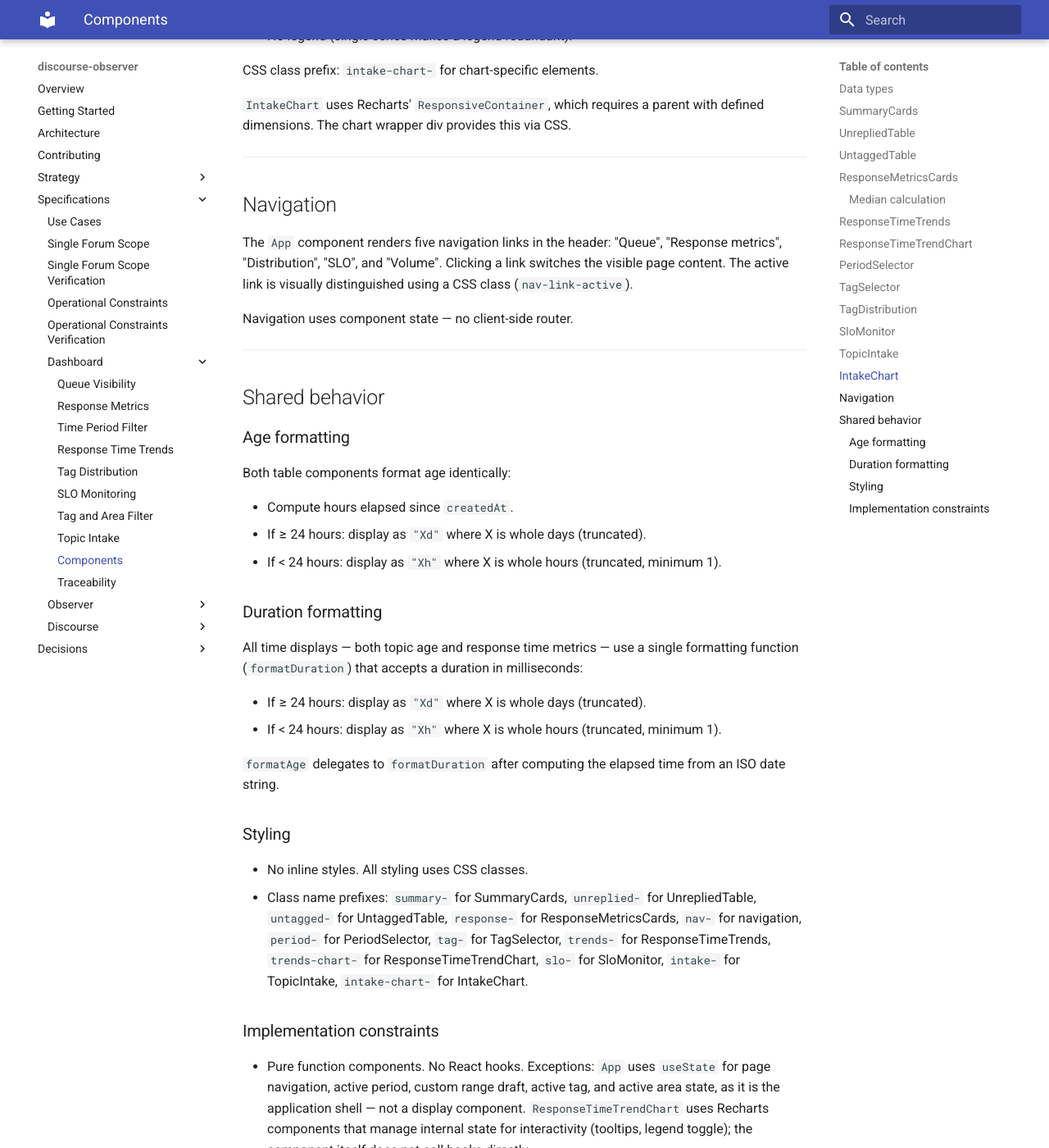
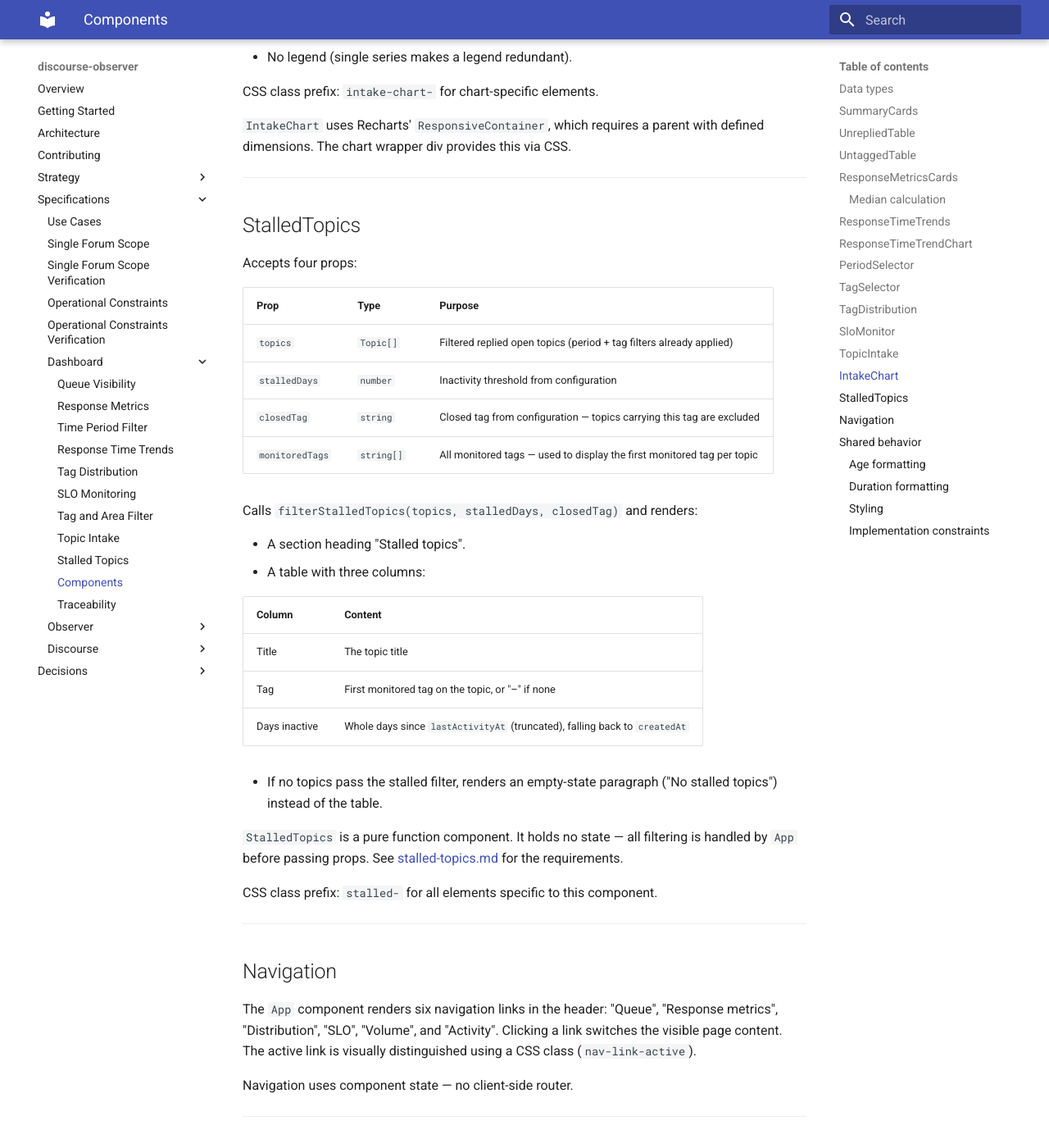
Before and after one commit to MorganDigitalAsyncTransparency/community, an MkDocs documentation site: the page built from discourse-observer/specs/dashboard/dashboard-components.md, in a window 1280 px wide and 1400 px high, scrolled down 7781 px. Shown: the whole window at 82% size. Built offline with MkDocs 1.6.1 and Material for MkDocs 9.7.7, drawn with Linux system fonts in a browser that asks for light colours; some of the changed text lies outside the part shown.

Commit message:
Update documentation for UC-18 stalled topics
- Add StalledTopics component to dashboard-components.md
- Add UC-18 traceability row to traceability.md
- Add stalled-* CSS classes to App.css
- Update ARCHITECTURE.md and CLAUDE.md to mention Activity page
- Add stalled-topics.md to mkdocs.yml navigation

Co-Authored-By: Claude Opus 4.6 (1M context) <noreply@anthropic.com>

```diff
--- a/discourse-observer/specs/dashboard/dashboard-components.md
+++ b/discourse-observer/specs/dashboard/dashboard-components.md
@@ -2,7 +2,7 @@
 
 This document specifies the behavior of the dashboard view components rendered in the frontend.
 
-These components implement the visual layer for the requirements defined in [queue-visibility.md](queue-visibility.md), [response-metrics.md](response-metrics.md), [time-period-filter.md](time-period-filter.md), [response-time-trends.md](response-time-trends.md), [tag-distribution.md](tag-distribution.md), [slo-monitoring.md](slo-monitoring.md), [tag-area-filter.md](tag-area-filter.md), and [topic-intake.md](topic-intake.md). Those files define *what* the user sees and why; this file defines *how* each component behaves to fulfill those requirements.
+These components implement the visual layer for the requirements defined in [queue-visibility.md](queue-visibility.md), [response-metrics.md](response-metrics.md), [time-period-filter.md](time-period-filter.md), [response-time-trends.md](response-time-trends.md), [tag-distribution.md](tag-distribution.md), [slo-monitoring.md](slo-monitoring.md), [tag-area-filter.md](tag-area-filter.md), [topic-intake.md](topic-intake.md), and [stalled-topics.md](stalled-topics.md). Those files define *what* the user sees and why; this file defines *how* each component behaves to fulfill those requirements.
 
 ---
 
@@ -245,9 +245,39 @@ CSS class prefix: `intake-chart-` for chart-specific elements.
 
 ---
 
+## StalledTopics
+
+Accepts four props:
+
+| Prop | Type | Purpose |
+|------|------|---------|
+| `topics` | `Topic[]` | Filtered replied open topics (period + tag filters already applied) |
+| `stalledDays` | `number` | Inactivity threshold from configuration |
+| `closedTag` | `string` | Closed tag from configuration — topics carrying this tag are excluded |
+| `monitoredTags` | `string[]` | All monitored tags — used to display the first monitored tag per topic |
+
+Calls `filterStalledTopics(topics, stalledDays, closedTag)` and renders:
+
+- A section heading "Stalled topics".
+- A table with three columns:
+
+| Column | Content |
+|--------|---------|
+| Title | The topic title |
+| Tag | First monitored tag on the topic, or "–" if none |
+| Days inactive | Whole days since `lastActivityAt` (truncated), falling back to `createdAt` |
+
+- If no topics pass the stalled filter, renders an empty-state paragraph ("No stalled topics") instead of the table.
+
+`StalledTopics` is a pure function component. It holds no state — all filtering is handled by `App` before passing props. See [stalled-topics.md](stalled-topics.md) for the requirements.
+
+CSS class prefix: `stalled-` for all elements specific to this component.
+
+---
+
 ## Navigation
 
-The `App` component renders five navigation links in the header: "Queue", "Response metrics", "Distribution", "SLO", and "Volume". Clicking a link switches the visible page content. The active link is visually distinguished using a CSS class (`nav-link-active`).
+The `App` component renders six navigation links in the header: "Queue", "Response metrics", "Distribution", "SLO", "Volume", and "Activity". Clicking a link switches the visible page content. The active link is visually distinguished using a CSS class (`nav-link-active`).
 
 Navigation uses component state — no client-side router.
 
@@ -275,7 +305,7 @@ All time displays — both topic age and response time metrics — use a single
 ### Styling
 
 - No inline styles. All styling uses CSS classes.
-- Class name prefixes: `summary-` for SummaryCards, `unreplied-` for UnrepliedTable, `untagged-` for UntaggedTable, `response-` for ResponseMetricsCards, `nav-` for navigation, `period-` for PeriodSelector, `tag-` for TagSelector, `trends-` for ResponseTimeTrends, `trends-chart-` for ResponseTimeTrendChart, `slo-` for SloMonitor, `intake-` for TopicIntake, `intake-chart-` for IntakeChart.
+- Class name prefixes: `summary-` for SummaryCards, `unreplied-` for UnrepliedTable, `untagged-` for UntaggedTable, `response-` for ResponseMetricsCards, `nav-` for navigation, `period-` for PeriodSelector, `tag-` for TagSelector, `trends-` for ResponseTimeTrends, `trends-chart-` for ResponseTimeTrendChart, `slo-` for SloMonitor, `intake-` for TopicIntake, `intake-chart-` for IntakeChart, `stalled-` for StalledTopics.
 
 ### Implementation constraints
 
--- a/mkdocs.yml
+++ b/mkdocs.yml
@@ -36,6 +36,7 @@ nav:
           - SLO Monitoring: specs/dashboard/slo-monitoring.md
           - Tag and Area Filter: specs/dashboard/tag-area-filter.md
           - Topic Intake: specs/dashboard/topic-intake.md
+          - Stalled Topics: specs/dashboard/stalled-topics.md
           - Components: specs/dashboard/dashboard-components.md
           - Traceability: specs/dashboard/traceability.md
       - Observer:
```
Also changed, not shown: discourse-observer/ARCHITECTURE.md (+1 -1 lines), discourse-observer/CLAUDE.md (+1 -1 lines), discourse-observer/frontend/src/App.css (+70 -1 lines), discourse-observer/specs/dashboard/traceability.md (+9 -0 lines).
